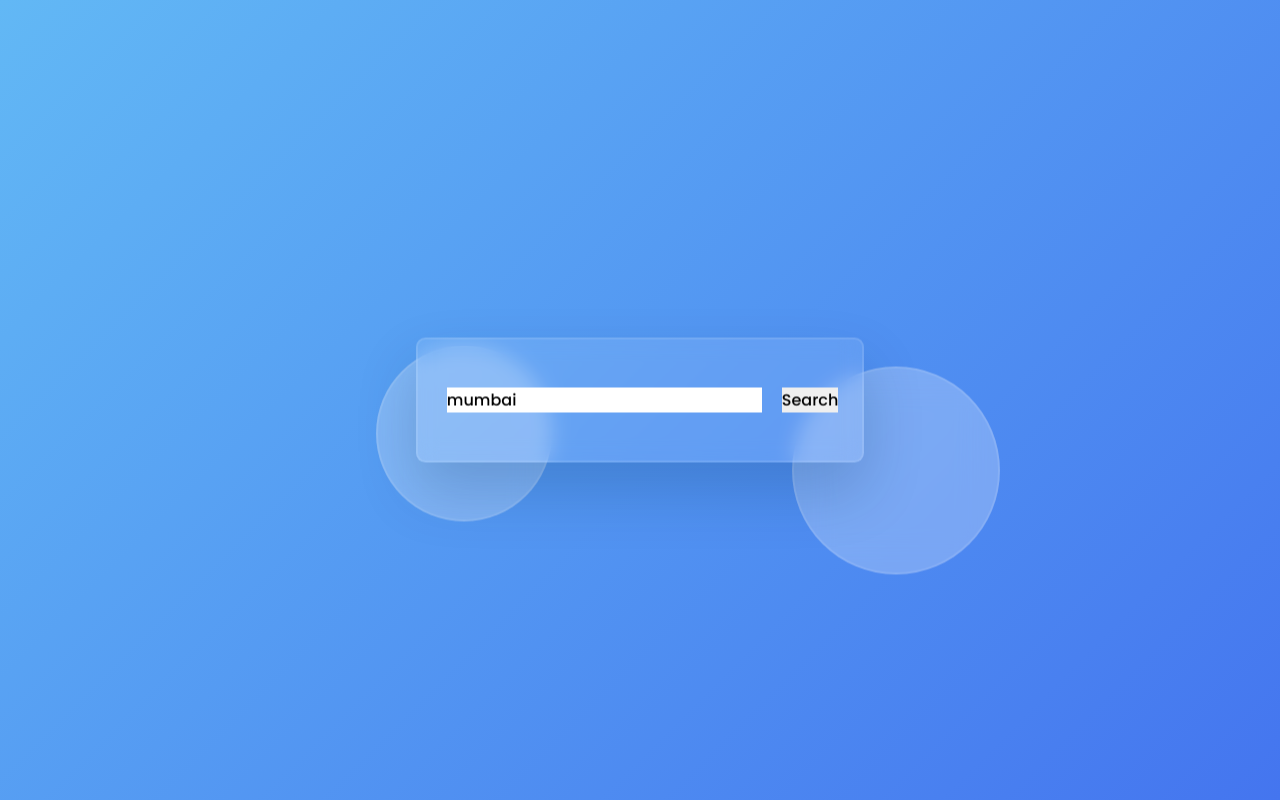
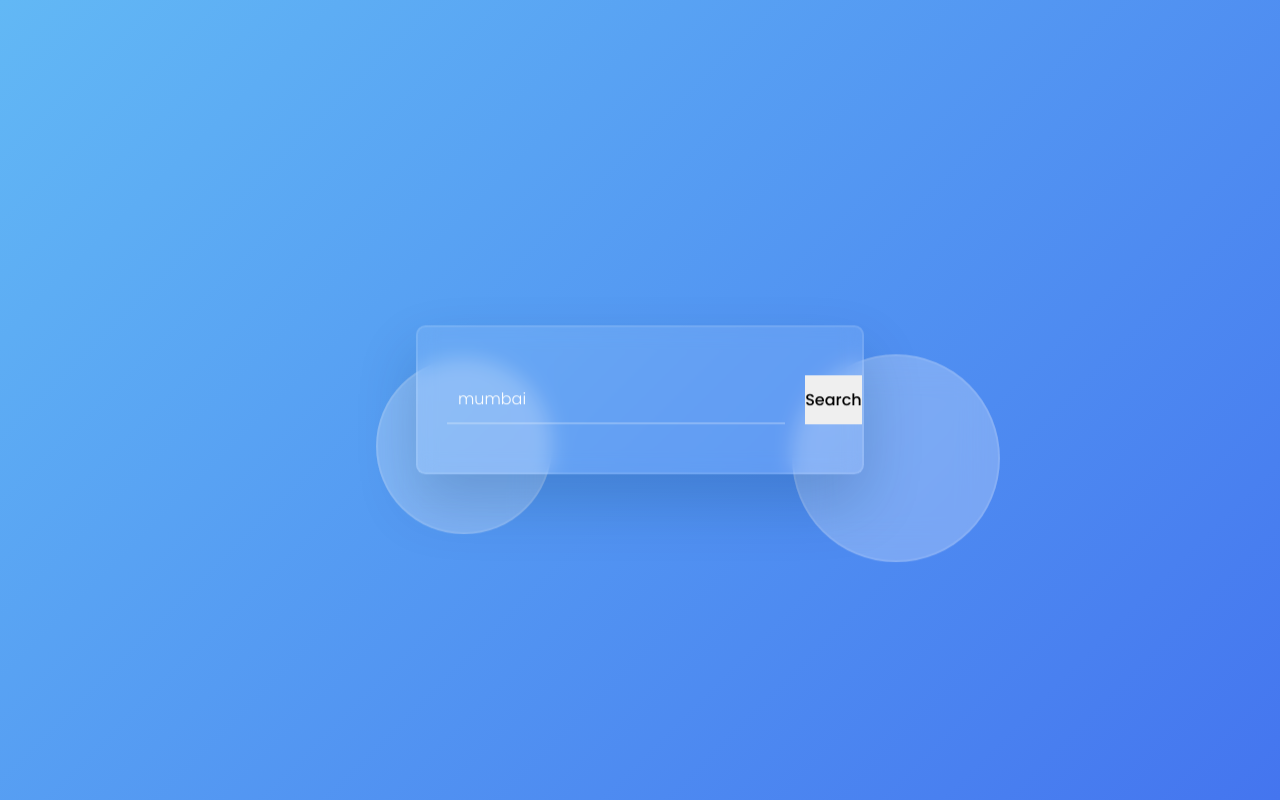
Before and after one commit to GabrielChagas1/weather-app-javascript, a plain HTML site: page index.html in a window 1280 px wide. Drawn offline with Linux system fonts and the light colour scheme.

Commit message:
chore: creating styles input

```diff
--- a/style.css
+++ b/style.css
@@ -67,3 +67,10 @@ body {
   font-size: 1em;
   border: none;
 }
+.search-container input {
+  padding: .7em;
+  background-color: transparent;
+  border-bottom: 2px solid var(--transp-white-1);
+  color: var(--white);
+  font-weight: 300;
+}
```
